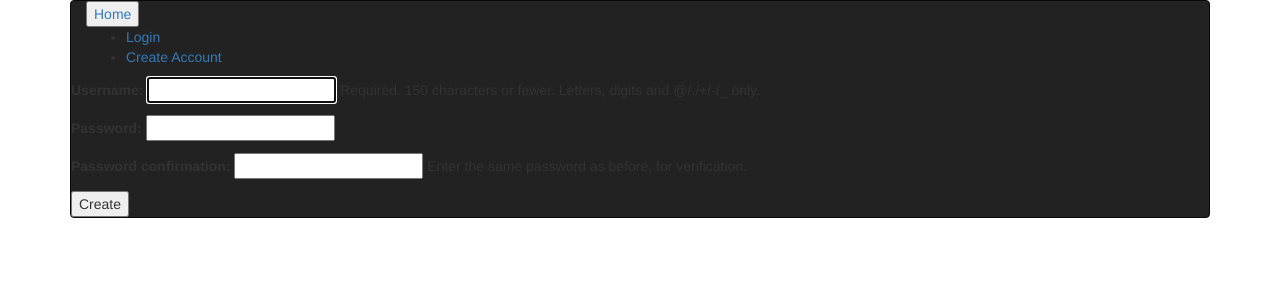
After one commit to tiy-gvl-python-2015-09/django-login, a Django app: page /create_account/ in a window 1280 px wide. The commit adds this page. Shown: the top 300 px of the page. Run offline with Django 3.2, Linux system fonts and the light colour scheme; some libraries are stand-ins or nearby versions.

Commit message:
stuck on create user success page

```diff
--- a/django_login/django_login/urls.py
+++ b/django_login/django_login/urls.py
@@ -10,16 +10,18 @@ Class-based views
     1. Add an import:  from other_app.views import Home
     2. Add a URL to urlpatterns:  url(r'^$', Home.as_view(), name='home')
 Including another URLconf
-    1. Add an import:  from blog import urls as blog_urls
+    1. Add an import:  from blog imposrt urls as blog_urls
     2. Add a URL to urlpatterns:  url(r'^blog/', include(blog_urls))
 """
 from django.conf.urls import include, url
 from django.contrib import admin
+from django.contrib.auth.decorators import login_required
 from loginapp.views import home_view, UserCreateView, UpdateProfileView
 
 urlpatterns = [
     url(r'^admin/', include(admin.site.urls)),
     url(r'^$', home_view, name="home_view"),
-    url(r'^update_profile/$', UpdateProfileView.as_view(), name="update_profile"),
+    url(r'^update_profile/(?P<pk>\d+)/$', login_required(UpdateProfileView.as_view()), name="update_profile"),
     url(r'^create_account/$', UserCreateView.as_view(), name="create_account"),
+    url(r'^accounts/', include('django.contrib.auth.urls')),
 ]
--- /dev/null
+++ b/django_login/loginapp/templates/auth/user_form.html
@@ -0,0 +1,9 @@
+{% extends "base.html" %}
+
+{% block content %}
+    <form action="" method="post">
+        {% csrf_token %}
+        {{ form.as_p }}
+        <input type="submit" value="Create"/>
+    </form>
+{% endblock %}
--- a/django_login/loginapp/templates/base.html
+++ b/django_login/loginapp/templates/base.html
@@ -12,20 +12,20 @@
     <nav class="navbar navbar-inverse">
         <div class="container-fluid">
              <div class="navbar-header">
-                <div class="navbar-header">
                     <button class="button-default">
                         <a href="{% url "home_view" %}">Home</a>
                     </button>
                     {% if request.user.id %}
-                        <button class="button-default">
-                            <a href="{% url "update_profile" %}?next=/">Update Profile</a>
-                        </button>
+                        <ul class="button-default">
+                            <li><a href="{% url "logout" %}?next=/">Logout</a></li>
+                            <li><a href="{% url "update_profile" %}?next=/">Update Profile</a></li>
+                        </ul>
                     {% else %}
-                        <button class="button-default">
-                            <a href="{% url "create_account" %}">Create Account</a>
-                        </button>
+                       <ul class="button-default">
+                            <li><a href="{% url "login" %}">Login</a></li>
+                            <li><a href="{% url "create_account" %}">Create Account</a></li>
+                        </ul>
                     {% endif %}
-                </div>
              </div>
         </div>
         {% block content %}
--- a/django_login/loginapp/views.py
+++ b/django_login/loginapp/views.py
@@ -6,6 +6,7 @@ from django.shortcuts import render, render_to_response
 
 # Create your views here.
 from django.views.generic import CreateView, FormView
+from loginapp.models import Profile
 
 
 def home_view(request):
@@ -16,7 +17,7 @@ def home_view(request):
 class UserCreateView(CreateView):
     model = User
     form_class = UserCreationForm
-    success_url = "/create_profile/"
+    success_url = "/create_account/"
 
     def validate(self, form):
         form.save()
@@ -26,5 +27,8 @@ class UserCreateView(CreateView):
         login(self.request, user)
         return super().form_valid(form)
 
+
 class UpdateProfileView(CreateView):
-    pass
+    model = Profile
+    fields = ["user_type"]
+    success_url = "/"
```
Also changed, not shown: django_login/loginapp/templates/loginapp/profile_form.html (added, +9 -0 lines), django_login/loginapp/templates/registration/login.html (added, +9 -0 lines), django_login/db.sqlite3.
